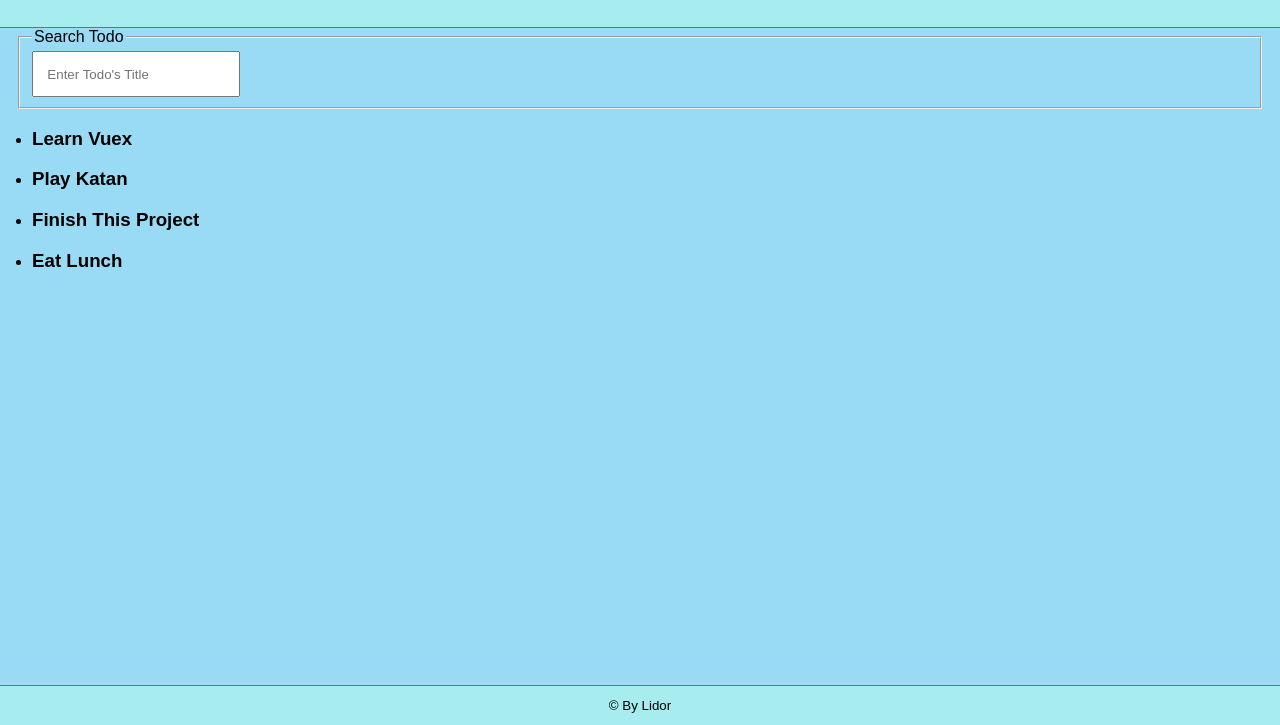
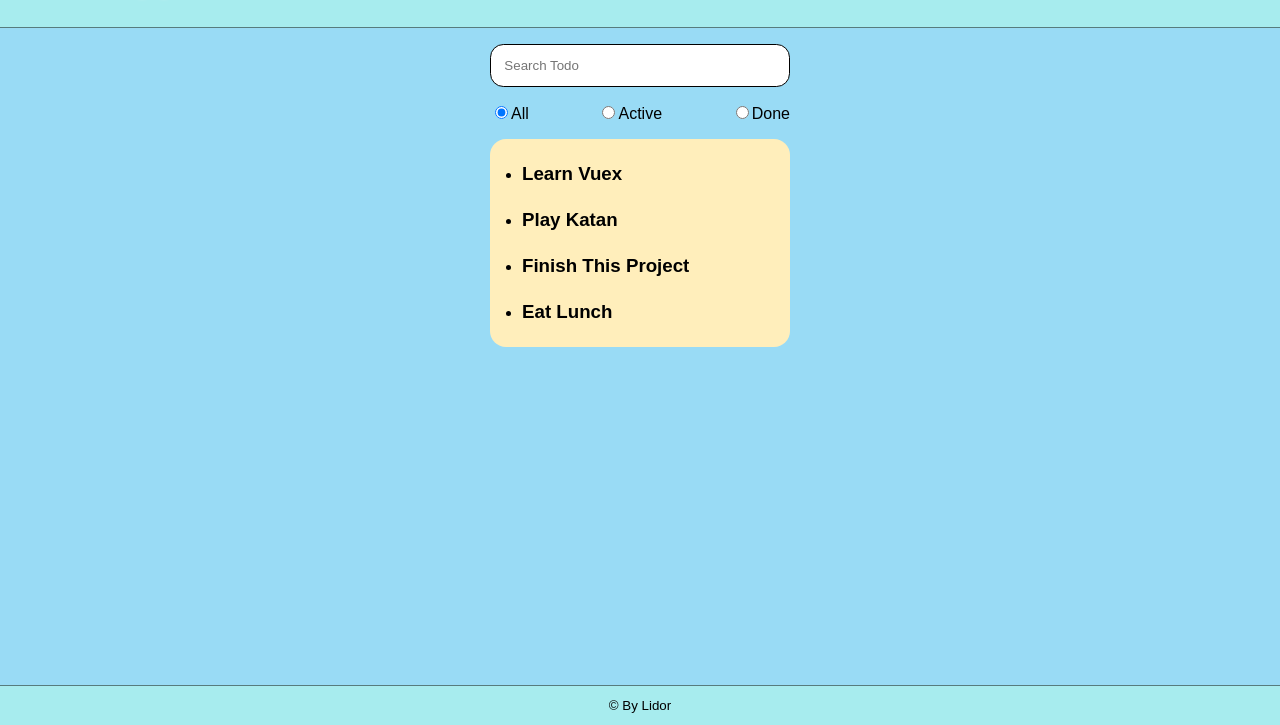
Before and after one commit to LidorLevi123/todo-app, a plain HTML site: page index.html in a window 1280 px wide. Both pictures are taken after a click on the link "Todos". Shown: the part 75-800 px from the top of the page. Drawn offline with Linux system fonts and the light colour scheme.

Commit message:
Added Filter Functionality

```diff
--- a/app.js
+++ b/app.js
@@ -22,7 +22,6 @@ const options = {
     created() {
         todoService.query().then(todos => {
             this.$store.commit({ type: 'setTodos', todos })
-            console.log(this.$store.state.todos)
         })
     },
 
--- a/assets/style/base/base.css
+++ b/assets/style/base/base.css
@@ -14,6 +14,10 @@ body {
 a {
   text-decoration: none;
   color: unset;
+}
+
+h3 {
+  margin: 0;
 }
 
 /* Dont stretch my Media */
--- a/assets/style/cmps/TodoFilter.css
+++ b/assets/style/cmps/TodoFilter.css
@@ -1,11 +1,23 @@
 .todo-filter {
-    width: max-content;
     border-radius: 1em;
-    margin-block-start: 0.5em;
+    margin-block-start: 1em;
+    grid-column: 2;
 }
 
-.todo-filter > *:not(legend) {
-    width: max-content;
+.todo-filter .filter {
+    display: flex;
+    justify-content: space-between;
+}
+
+.todo-filter > * {
+    width: 100%;
+}
+
+.todo-filter > *:not(:last-child) {
     border-radius: 1em;
     border: 0.1px solid black
 }
+
+.todo-filter > *:last-child {
+    margin-block-start: 1em;
+}
--- a/assets/style/cmps/TodoIndex.css
+++ b/assets/style/cmps/TodoIndex.css
@@ -0,0 +1,11 @@
+.todo-index {
+    display: grid;
+    grid-template-columns: 1fr 300px 1fr;
+    grid-auto-flow: row;
+    justify-items: center;
+    gap: 1em;
+}
+
+.todo-index > *{
+    width: 100%;
+}
--- a/assets/style/cmps/TodoList.css
+++ b/assets/style/cmps/TodoList.css
@@ -0,0 +1,10 @@
+.todo-list {
+    background-color: var(--clrPrimary4);
+    padding: 0em 2em;
+    border-radius: 1em;
+    grid-column: 2;
+}
+
+.todo-list ul li {
+    margin-block: 1.5em;
+}
--- a/assets/style/main.css
+++ b/assets/style/main.css
@@ -14,5 +14,10 @@
 @import 'cmps/AppHeader.css';
 @import 'cmps/AppFooter.css';
 
+@import 'cmps/TodoIndex.css';
+@import 'cmps/TodoFilter.css';
+@import 'cmps/TodoList.css';
+@import 'cmps/TodoPreview.css';
+
 /* Media Queries */
 @import 'base/mq.css'
--- a/cmps/TodoFilter.js
+++ b/cmps/TodoFilter.js
@@ -2,19 +2,36 @@ import { utilService } from "../services/util.service.js"
 
 export default {
     template: `
-        <fieldset class="todo-filter">
-			<legend>Search Todo</legend>
+        <section class="todo-filter">
 			<input
-				placeholder="Enter Todo's Title"
+				placeholder="Search Todo"
 				type="text"
 				v-model="filterBy.title">
-        </fieldset>
+
+            <div class="filter">
+                <span>
+                    <input type="radio" id="all" name="filter" value="" v-model="filterBy.state" checked>
+                    <label for="all">All</label>
+                </span>
+
+                <span>
+                    <input type="radio" id="active" name="filter" value="active" v-model="filterBy.state">
+                    <label for="active">Active</label>
+                </span>
+
+                <span>
+                    <input type="radio" id="done" name="filter" value="done" v-model="filterBy.state">
+                    <label for="done">Done</label>
+                </span>
+            </div>
+        </section>
     `,
 
     data() {
         return {
             filterBy: {
                 title: '',
+                state: ''
             },
         }
     },
--- a/pages/TodoIndex.js
+++ b/pages/TodoIndex.js
@@ -1,4 +1,5 @@
 import { showSuccessMsg } from '../services/event-bus.service.js'
+import { todoService } from '../services/todo.service.js'
 
 import TodoFilter from '../cmps/TodoFilter.js'
 import TodoList from '../cmps/TodoList.js'
@@ -12,7 +13,9 @@ export default {
     `,
     methods: {
         setFilterBy(filterBy) {
-
+            todoService.query(filterBy).then(todos => {
+                this.$store.commit({ type: 'setTodos', todos })
+            })
         }
     },
     computed: {
--- a/services/todo.service.js
+++ b/services/todo.service.js
@@ -16,12 +16,14 @@ export const todoService = {
 function query(filterBy = {}) {
     return storageService.query(TODOS_KEY)
         .then(todos => {
-            if (filterBy.txt) {
+            console.log(filterBy);
+            if (filterBy.title) {
                 const regex = new RegExp(filterBy.title, 'i')
-                todos = todos.filter(todo => regex.test(todo.name))
+                todos = todos.filter(todo => regex.test(todo.title))
             }
-            if (filterBy.isDone) {
-                todos = todos.filter(todo => todo.isDone === filterBy.isDone)
+            if (filterBy.state) {
+                const regex = new RegExp(filterBy.state, 'i')
+                todos = todos.filter(todo => regex.test(todo.state))
             }
             return todos
         })
@@ -43,18 +45,18 @@ function save(todo) {
     }
 }
 
-function getEmptyTodo(title = '', isDone = false) {
-    return { _id: '', title, isDone }
+function getEmptyTodo(title = '', state = '') {
+    return { _id: '', title, state }
 }
 
 function _createTodos() {
     let todos = utilService.loadFromStorage(TODOS_KEY)
     if (!todos || !todos.length) {
         todos = []
-        todos.push(_createTodo('Learn Vuex', false))
-        todos.push(_createTodo('Play Katan', false))
-        todos.push(_createTodo('Finish This Project', false))
-        todos.push(_createTodo('Eat Lunch', true))
+        todos.push(_createTodo('Learn Vuex', 'active'))
+        todos.push(_createTodo('Play Katan', 'active'))
+        todos.push(_createTodo('Finish This Project', 'active'))
+        todos.push(_createTodo('Eat Lunch', 'done'))
         utilService.saveToStorage(TODOS_KEY, todos)
     }
 }
```
Lines whose indentation alone changed are shown as unchanged.
